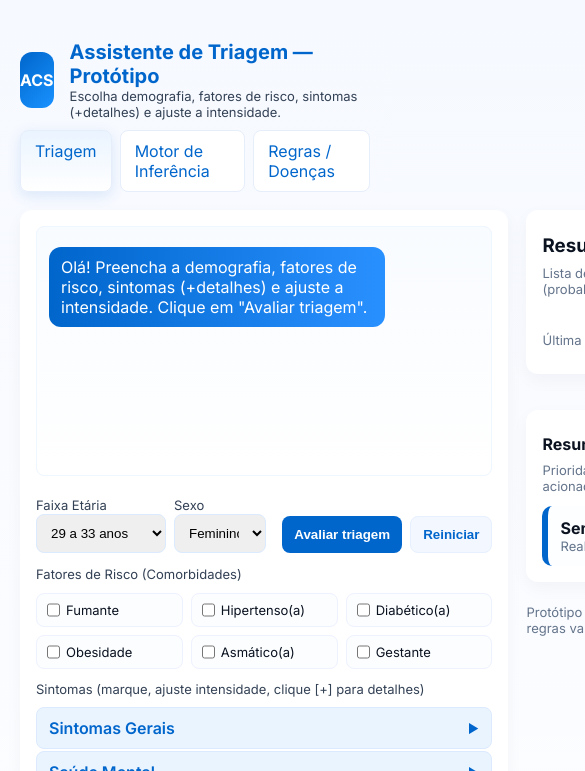
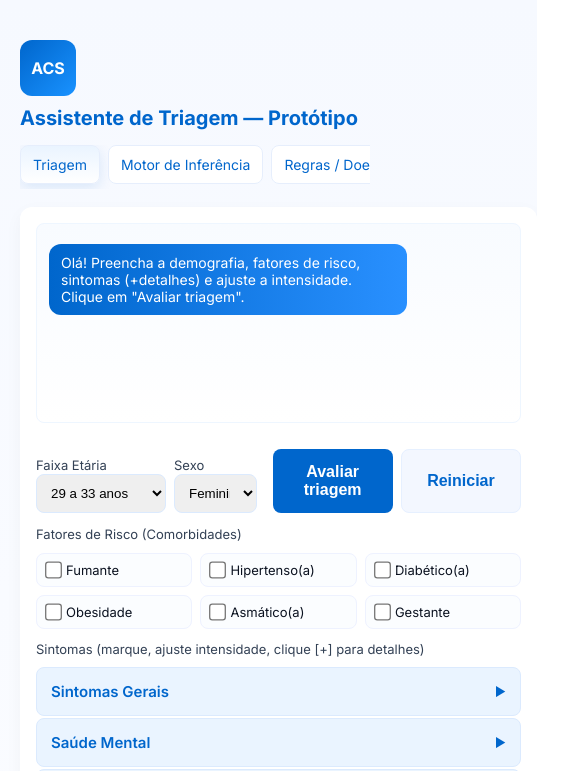
Before and after one commit to Miguelodonte/ACS-Expert, a plain HTML site: page index.html in a window 390 px wide. Shown: the top 771 px of the page, 585 px wide, since content can reach past the window. Drawn offline with Linux system fonts and the light colour scheme.

Commit message:
Update style.css
Versão Mobile

```diff
--- a/style.css
+++ b/style.css
@@ -234,3 +234,90 @@ input[type=range]::-webkit-slider-thumb{-webkit-appearance:none;width:18px;heigh
   /* Mudar de grid para block */
   /* Remover grid-template-columns e gap */
 }
+/* =========================================
+   ESTILOS MOBILE (Responsividade)
+   ========================================= */
+@media (max-width: 768px) {
+
+  /* 1. Layout Principal: Empilhar colunas */
+  .main {
+    grid-template-columns: 1fr; /* Muda de 2 colunas para 1 coluna */
+    gap: 10px;
+  }
+
+  /* 2. Cabeçalho Compacto */
+  header {
+    flex-direction: column;
+    align-items: flex-start;
+    gap: 10px;
+    margin-bottom: 15px;
+  }
+  header .small {
+    display: none; /* Oculta a descrição longa no mobile para economizar espaço */
+  }
+
+  /* 3. Área de Chat e Controles */
+  .conversation {
+    height: 200px; /* Reduz altura do chat para caber na tela */
+    font-size: 14px;
+  }
+
+  /* Painel de Controles (Idade/Gênero/Botões) */
+  #triage .tab-content > div > div[style*="display:flex"] {
+    flex-wrap: wrap; /* Permite que os controles caiam para a linha de baixo */
+  }
+
+  /* Botões Grandes (Fáceis de Tocar) */
+  .btn-primary, .btn-ghost {
+    width: 100%; /* Botões ocupam a largura total */
+    padding: 14px;
+    font-size: 16px;
+    margin-top: 8px;
+  }
+
+  /* 4. Lista de Sintomas (Toque Otimizado) */
+  .symptom-group-header {
+    padding: 14px; /* Área de toque maior */
+    font-size: 15px;
+  }
+
+  .symptom {
+    padding: 14px 10px; /* Facilita clicar com o dedo */
+    font-size: 15px;
+  }
+
+  /* Checkboxes maiores */
+  input[type="checkbox"] {
+    transform: scale(1.3); /* Aumenta 30% o tamanho */
+    margin-right: 8px;
+  }
+
+  /* 5. Popups de Qualificadores */
+  .qualifier-popup {
+    position: relative; /* No mobile, o popup empurra o conteúdo em vez de flutuar */
+    top: 0;
+    width: 100%;
+    min-width: unset;
+    box-shadow: none;
+    border: 1px solid #eee;
+    margin-top: 5px;
+    z-index: 10;
+  }
+
+  /* 6. Abas de Navegação */
+  .tabs {
+    overflow-x: auto; /* Permite rolar as abas lateralmente se não couberem */
+    white-space: nowrap;
+    padding-bottom: 5px;
+  }
+
+  .tab {
+    padding: 10px 12px;
+    font-size: 14px;
+  }
+
+  /* 7. Resultados */
+  .right-col {
+    margin-top: 20px; /* Espaço extra antes dos resultados */
+  }
+}
```
